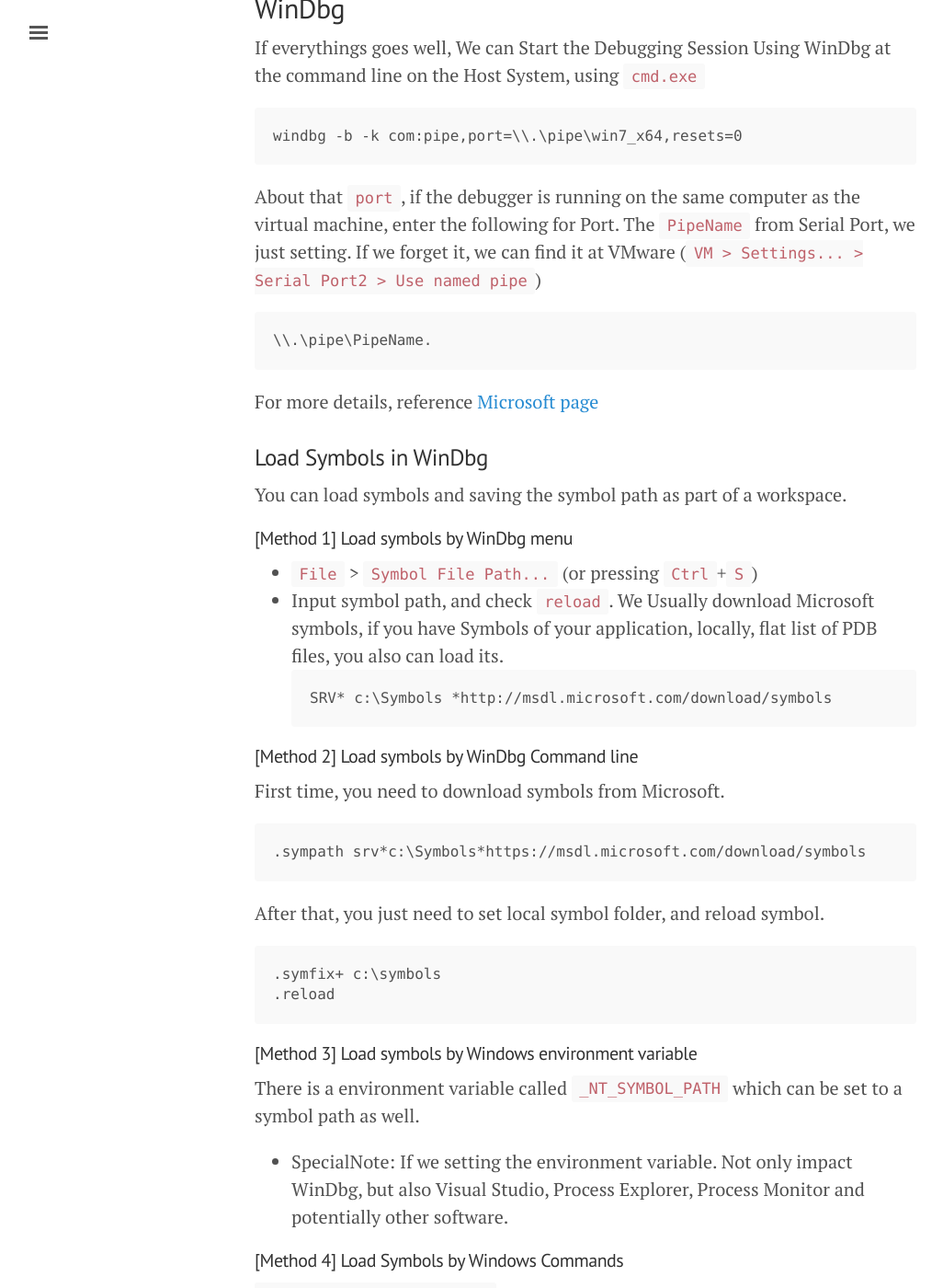
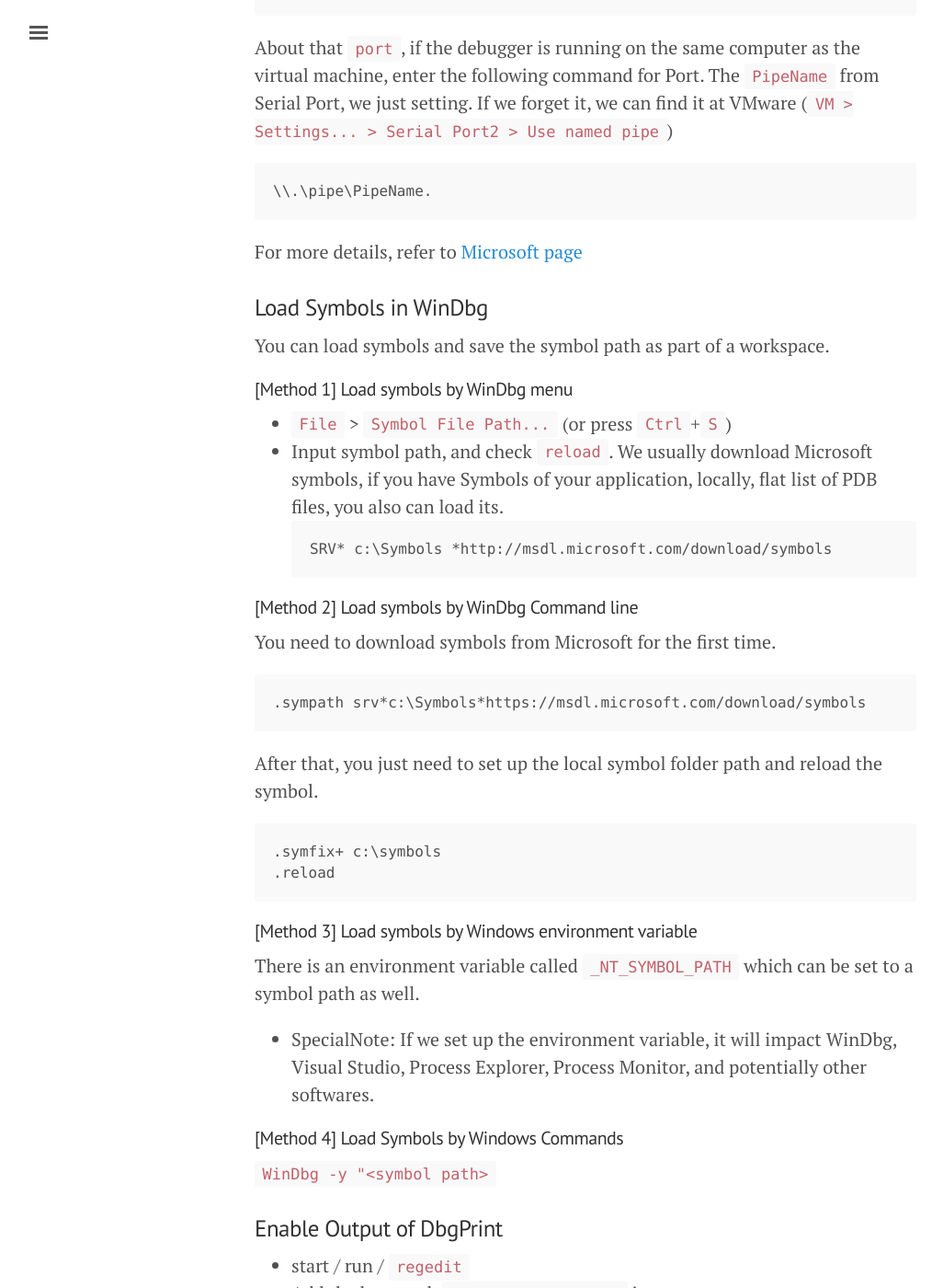
Before and after one commit to 0x000050/0x000050.github.io, a Jekyll site: the page built from _posts/2018-10-20-Setting up windows kernel-mode debugging with WinDbg and VMware.md, in a window 1280 px wide and 1400 px high, scrolled down 4095 px. Shown: the whole window at 92% size, without its empty margins (3-1029 px from the left). Built offline with Jekyll 4.4.1, drawn with Linux system fonts in a browser that asks for light colours; nearby versions of some CDN libraries; some of the changed text lies outside the part shown.

Commit message:
correct typos

````diff
--- a/_posts/2018-10-20-Setting up windows kernel-mode debugging with WinDbg and VMware.md
+++ b/_posts/2018-10-20-Setting up windows kernel-mode debugging with WinDbg and VMware.md
@@ -5,18 +5,18 @@
 ---
 
 
-Since I heve recently managed to learn about Windows Kernel Exploit and reverse Windows Driver, I decided to take notes and write down my experience. The article talks about configuring for VMware and WinDbg, setting Windows Boot, WinDbg Command, and WinDbg theme(todo). If you are alos trying to debug Windows Kernel-mode via [The Windows Debugger (WinDbg)](https://docs.microsoft.com/en-us/windows-hardware/drivers/debugger/debugger-download-tools), this may be helpful to you.
-
-WinDbg can be used to debug kernel and user mode code, analyze crash dumps and to examine the CPU registers as code executes. But I just using Windbg to debug Kernel-mode code and analyze crash dumps. If I need to debug User-mode code, I will choose [IDA Pro](https://www.hex-rays.com/products/ida/) or [ollydbg](http://www.ollydbg.de/)/[x64dbg](https://x64dbg.com/#start) to debug it.
+Since I have recently managed to learn about Windows Kernel Exploit and reverse Windows Driver, I decided to take notes and write down my experience. The article talks about configuring for VMware and WinDbg, setting Windows Boot, WinDbg Command, and WinDbg theme(todo). If you are also trying to debug Windows Kernel-mode via [The Windows Debugger (WinDbg)](https://docs.microsoft.com/en-us/windows-hardware/drivers/debugger/debugger-download-tools), this may be helpful to you.
 
 ## Prerequisites
-### Install Windows OS in the VMware.
-* [Method 1] To create a virtual machine from an ISO image. (I'll be using [VMware Workstation](https://my.vmware.com/web/vmware/info/slug/desktop_end_user_computing/vmware_workstation_pro/15_0))
-* [Method 2] Free download is also available from [Microsoft VM download page](https://developer.microsoft.com/en-us/microsoft-edge/tools/vms/)
-### Install [WinDbg](https://docs.microsoft.com/en-us/windows-hardware/drivers/debugger/debugger-download-tools) in host system
+* Install Windows OS in the VMware.
+	* [Method 1] To create a virtual machine from an ISO image. (I'll be using [VMware Workstation](https://my.vmware.com/web/vmware/info/slug/desktop_end_user_computing/vmware_workstation_pro/15_0))
+	* [Method 2] Free download is also available from [Microsoft VM download page](https://developer.microsoft.com/en-us/microsoft-edge/tools/vms/)
+
+* Install [WinDbg](https://docs.microsoft.com/en-us/windows-hardware/drivers/debugger/debugger-download-tools) in the host system
+
 
 ## Configuring for VMware
-We need to communication between Guest system and Host system, so we can using [name piped](https://docs.microsoft.com/en-us/windows/desktop/ipc/named-pipes) to simulate serial port (COM Port). We can add a named pipe serial port for connecting a virtual machine to an application or to another virtual machine that is running on the host system.
+We need to communication between Guest system and Host system, so we can using [named pipe](https://docs.microsoft.com/en-us/windows/desktop/ipc/named-pipes) to simulate serial port (COM Port). We can add a named pipe serial port for connecting a virtual machine to an application or to another virtual machine that is running on the host system.
 
 * Powered off the virtual machine.
 * For the Debugger VM, `Right Click` and selected `Settings` button.
@@ -36,19 +36,21 @@
 
 ![](https://i.imgur.com/uGeCVmF.png)
 
-* SpecialNote: Note that new serial port has number `2` which corresponds to `COM2`. We will use this number when we setting up `BCD`.
+* SpecialNote: The new serial port `Serial Port 2` is corresponding to `COM2`. We will use this number when we are setting up `BCD`.
 
 ![](https://i.imgur.com/2FmI1lR.png)
 
 ## Windows Boot (Guest System)
-In Windows XP, we can modify `boot.ini` to change Windows startup options. After Windows 7, boot application settings stored in `BCD`, we can using [BCDedit](https://docs.microsoft.com/en-us/windows-hardware/manufacture/desktop/bcdedit-command-line-options) to modify `BCD` file.
+In Windows XP, we can modify `boot.ini` to change Windows startup options. After Windows 7, boot application settings is stored in `BCD`, we can use [BCDedit](https://docs.microsoft.com/en-us/windows-hardware/manufacture/desktop/bcdedit-command-line-options) to modify `BCD` file.
 
 ### Windows XP - `boot.ini`
 * `boot.ini` control how the operating system is booted and any startup options
+
 ### Windows 7 / Windows 10 - `Boot Configuration Data (BCD)`
 
 * Run `cmd` as "administrator", and execute the following commands:
-* Use Serial Port (COM Port) as the communication between debugger and debuggee. The number of debugport should be base on VMware's Serial Port setting, we just We got Serial Port number is `2`.
+* Use Serial Port (COM Port) as the communication between debugger and debuggee. The number of debugport should be same as the VMware's Serial Port setting, and the Serial Port number we had gotten is `2`.
+
 ```
 bcdedit /dbgsettings serial debugport:2
 ```
@@ -62,45 +64,45 @@
 SpecialNote: we just modify original boot option, instead of adding a boot option. We can save some time when booting.
 
 ## WinDbg
-If everythings goes well, We can Start the Debugging Session Using WinDbg at the command line on the Host System, using `cmd.exe`
+If everything goes well, We can utilize cmd.exe to excute WinDbg to start the debugging session on the host system.
 
 ```
 windbg -b -k com:pipe,port=\\.\pipe\win7_x64,resets=0
 ```
 
-About that `port`, if the debugger is running on the same computer as the virtual machine, enter the following for Port. The `PipeName` from Serial Port, we just setting. If we forget it, we can find it at VMware (`VM > Settings... > Serial Port2 > Use named pipe`)
+About that `port`, if the debugger is running on the same computer as the virtual machine, enter the following command for Port. The `PipeName` from Serial Port, we just setting. If we forget it, we can find it at VMware (`VM > Settings... > Serial Port2 > Use named pipe`)
 
 ```
 \\.\pipe\PipeName.
 ```
 
-For more details, reference [Microsoft page](https://docs.microsoft.com/en-us/windows-hardware/drivers/debugger/attaching-to-a-virtual-machine--kernel-mode-)
+For more details, refer to [Microsoft page](https://docs.microsoft.com/en-us/windows-hardware/drivers/debugger/attaching-to-a-virtual-machine--kernel-mode-)
 
 ### Load Symbols in WinDbg
-You can load symbols and saving the symbol path as part of a workspace.
+You can load symbols and save the symbol path as part of a workspace.
 
 #### [Method 1] Load symbols by WinDbg menu
-* `File` > `Symbol File Path...` (or pressing `Ctrl`+`S`)
-* Input symbol path, and check `reload`. We Usually download Microsoft symbols, if you have  Symbols of your application, locally, flat list of PDB files, you also can load its.
+* `File` > `Symbol File Path...` (or press `Ctrl`+`S`)
+* Input symbol path, and check `reload`. We usually download Microsoft symbols, if you have Symbols of your application, locally, flat list of PDB files, you also can load its.
 ```
 SRV* c:\Symbols *http://msdl.microsoft.com/download/symbols
 ```
 
 #### [Method 2] Load symbols by WinDbg Command line
 
-First time, you need to download symbols from Microsoft.
+You need to download symbols from Microsoft for the first time.
 ```
 .sympath srv*c:\Symbols*https://msdl.microsoft.com/download/symbols
 ```
-After that, you just need to set local symbol folder, and reload symbol.
+After that, you just need to set up the local symbol folder path and reload the symbol.
 ```
 .symfix+ c:\symbols
 .reload
 ```
 
 #### [Method 3] Load symbols by Windows environment variable
-There is a environment variable called `_NT_SYMBOL_PATH` which can be set to a symbol path as well.
-* SpecialNote: If we setting the environment variable. Not only impact WinDbg, but also Visual Studio, Process Explorer, Process Monitor and potentially other software.
+There is an environment variable called `_NT_SYMBOL_PATH` which can be set to a symbol path as well.
+* SpecialNote: If we set up the environment variable, it will impact WinDbg, Visual Studio, Process Explorer, Process Monitor, and potentially other softwares.
 
 #### [Method 4] Load Symbols by Windows Commands
 `WinDbg -y "<symbol path>`
````
Also changed, not shown: other parts of _posts/2018-10-20-Setting up windows kernel-mode debugging with WinDbg and VMware.md (+4 -4 lines), 2 other files.
